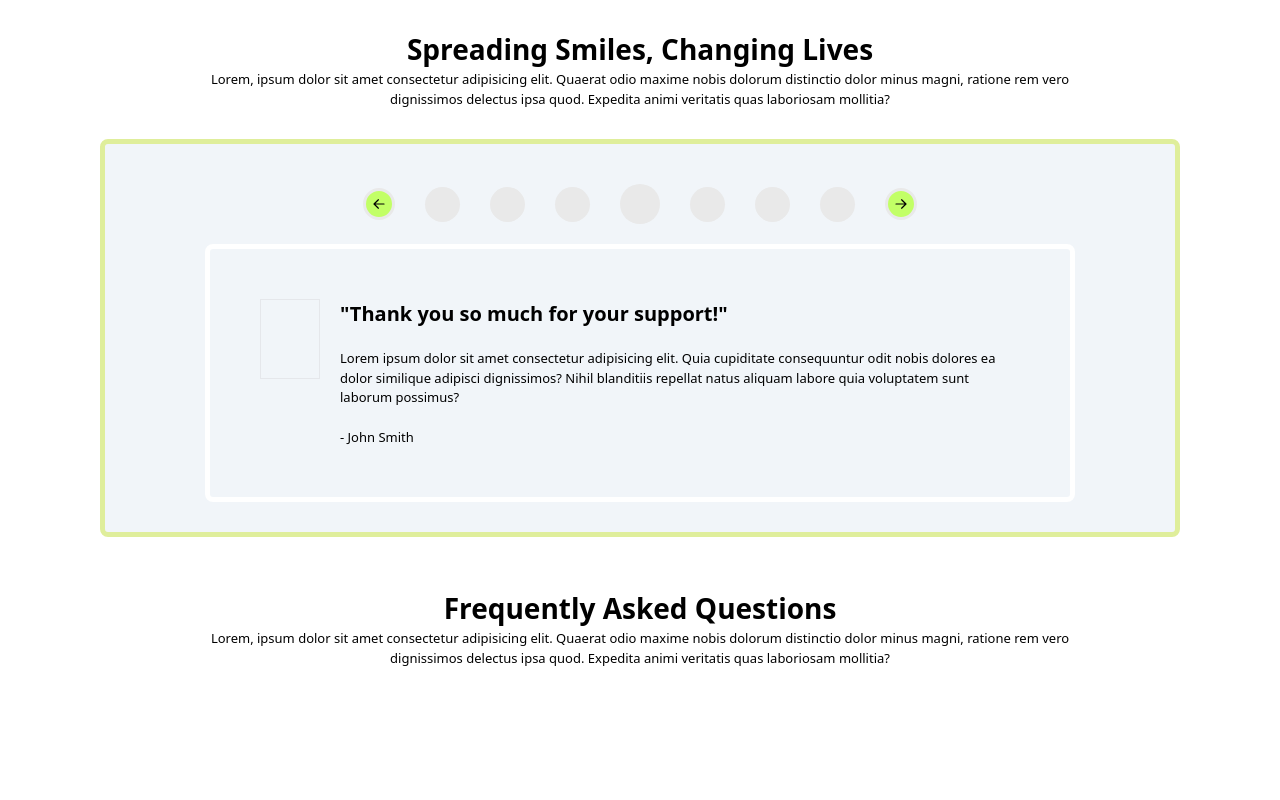
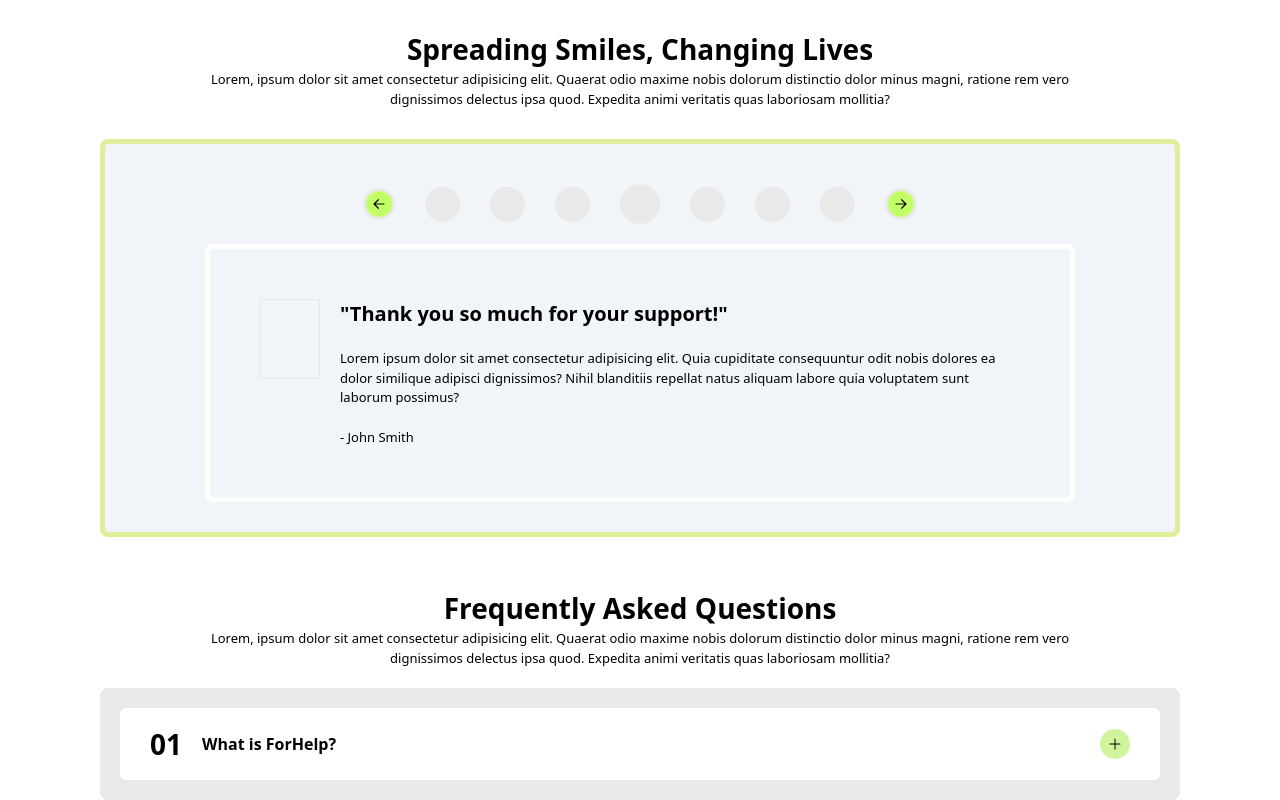
Before and after one commit to KenUdoudo/company, a React (Vite) app: page / in a window 1280 px wide. Shown: the part 3708-4508 px from the top of the page. Before the commit the page ends 4376 px from the top, so only its background shows below. Built offline with nearby package versions, Linux system fonts and the light colour scheme.

Commit message:
not working

```diff
--- a/src/components/Home/section7.jsx
+++ b/src/components/Home/section7.jsx
@@ -1,11 +1,34 @@
+import { useState } from "react";
+import { HiPlus } from "react-icons/hi2";
+import { IoMdClose } from "react-icons/io";
 const Section7 = () => {
+    const [iconClicked, setIconClicked] = useState(false);
+    const [displayText, setDisplayText] = useState(false);
+
+    const handleClick = () => {
+        setIconClicked(prevState => !prevState);
+        setDisplayText(prevState => !prevState);
+    }
     return (
         <div className="mt-[50px] px-[50px]">
             <div className="text-center">
                 <p className="text-[28px] font-semibold">Frequently Asked Questions</p>
                 <p className="text-[13px]">Lorem, ipsum dolor sit amet consectetur adipisicing elit. Quaerat odio maxime nobis dolorum distinctio dolor minus magni, ratione rem vero <br /> dignissimos delectus ipsa quod. Expedita animi veritatis quas laboriosam mollitia?</p>
             </div>
-
+            <div className="bg-[#E9E9E9] p-[20px] rounded-lg mt-[20px]">
+                <div className=" flex flex-row justify-between items-center px-[30px] h-[72px] bg-white rounded-md">
+                    <div className="flex flex-row items-center space-x-[20px]">
+                        <p className="text-[28px] font-semibold">01</p>
+                        <div>
+                            <p className="font-semibold">What is ForHelp?</p>
+                            {displayText &&  <p>Lorem ipsum, dolor sit amet consectetur adipisicing elit.</p> }
+                        </div>
+                    </div>
+                    <div className="h-[30px] w-[30px] rounded-full bg-[#D0F49C] flex justify-center items-center" onclick={ handleClick }>
+                        {iconClicked ? <IoMdClose /> : <HiPlus />}
+                    </div>
+                </div>
+            </div>
 
         </div>
     );
```
